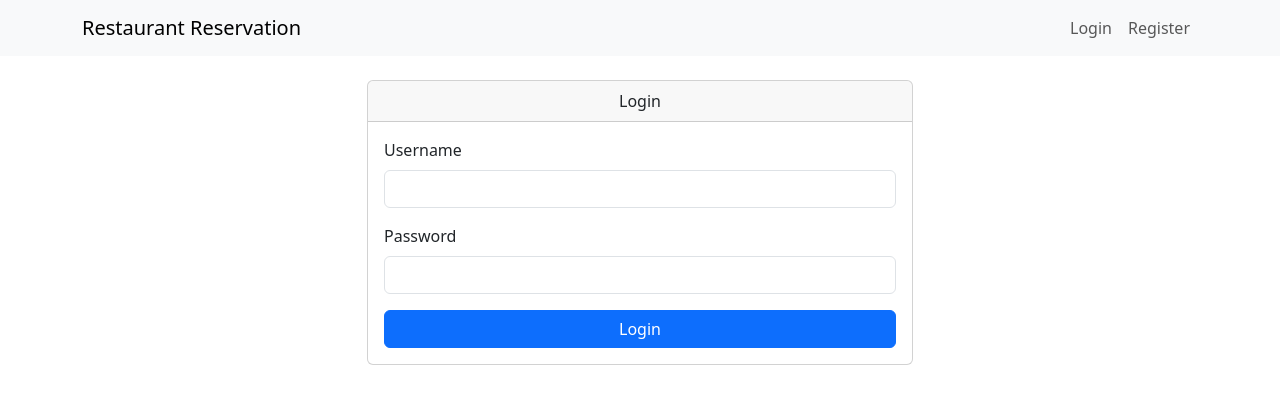
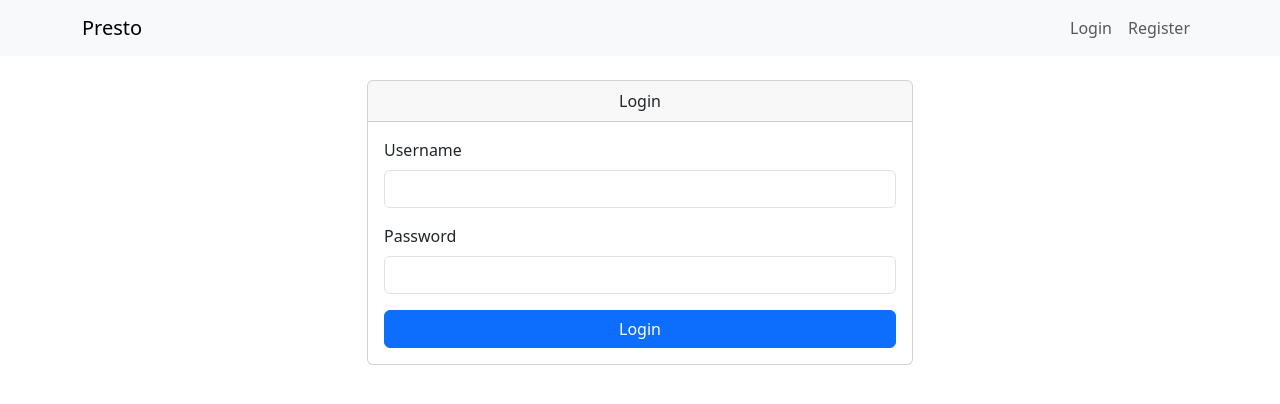
Before and after one commit to mehersai-gh/restaurant-reservation, a Flask app: a page that uses templates/base.html in a window 1280 px wide. Shown: the top 404 px of the page. Run offline with Flask 3, Linux system fonts and the light colour scheme.

Commit message:
Changed App Name

```diff
--- a/templates/base.html
+++ b/templates/base.html
@@ -9,7 +9,7 @@
 <body>
     <nav class="navbar navbar-expand-lg navbar-light bg-light">
         <div class="container">
-            <a class="navbar-brand" href="/">Restaurant Reservation</a>
+            <a class="navbar-brand" href="/">Presto</a>
             <div class="collapse navbar-collapse">
                 <ul class="navbar-nav ms-auto">
                     {% if current_user.is_authenticated %}
```
